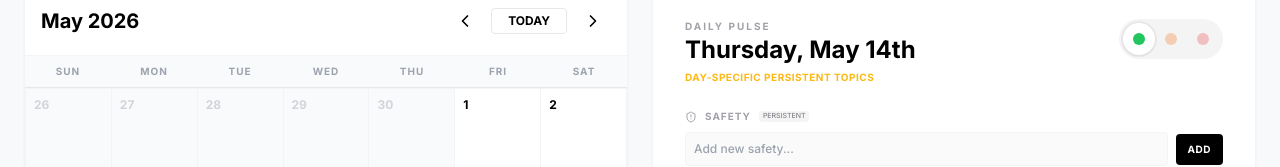
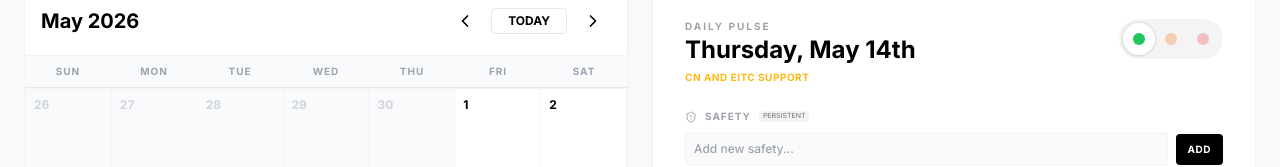
Before and after one commit to PythonProgrammer1986/Daily-Pulse-SQDCC, a React (Vite) app: page / in a window 1280 px wide. Both pictures are taken after a click on the button "DAILY CALENDAR". Shown: the part 229-396 px from the top of the page. Built offline with nearby package versions, Linux system fonts and the light colour scheme.

Commit message:
feat: update daily pulse topics and add support log
Replace static persistent topic headers with dynamic day-specific categories and introduce a new support_require section to the data model.

```diff
--- a/components/CalendarView.tsx
+++ b/components/CalendarView.tsx
@@ -29,6 +29,7 @@ import {
   StickyNote,
   Trash2,
   CheckSquare,
+  LifeBuoy,
 } from "lucide-react";
 
 interface CalendarViewProps {
@@ -344,9 +345,21 @@ const CalendarView: React.FC<CalendarViewProps> = ({
               <h3 className="text-2xl font-black text-black leading-none">
                 {format(selectedDate, "EEEE, MMM do")}
               </h3>
-              <p className="text-[10px] font-bold text-[#FDB913] mt-2 uppercase tracking-wider">
-                Day-Specific Persistent Topics
-              </p>
+              {(() => {
+                const day = format(selectedDate, 'EEEE');
+                const details: Record<string, string> = {
+                  Monday: "Machine Orders (MO) & BOM",
+                  Tuesday: "SOP and Fixtures",
+                  Wednesday: "Project Updates",
+                  Thursday: "CN and EITC Support",
+                  Friday: "Weekly Improvement"
+                };
+                return details[day] ? (
+                  <p className="text-[10px] font-bold text-[#FDB913] mt-2 uppercase tracking-wider">
+                    {details[day]}
+                  </p>
+                ) : null;
+              })()}
             </div>
 
             <div className="flex bg-zinc-100 p-1 rounded-full">
@@ -463,12 +476,21 @@ const CalendarView: React.FC<CalendarViewProps> = ({
               onComplete={handleCompletePersistent}
             />
 
-            <div className="pt-4 border-t border-zinc-100">
+            <div className="pt-4 border-t border-zinc-100 space-y-6">
               <PersistentLog
                 icon={Info}
                 label="INFORMATION AND TEAM SUGGESTIONS"
                 field="general_notes"
                 items={appState.general_notes}
+                onAdd={handleAddPersistent}
+                onDelete={handleDeletePersistent}
+                onComplete={handleCompletePersistent}
+              />
+              <PersistentLog
+                icon={LifeBuoy}
+                label="SUPPORT REQUIRE"
+                field="support_require"
+                items={appState.support_require}
                 onAdd={handleAddPersistent}
                 onDelete={handleDeletePersistent}
                 onComplete={handleCompletePersistent}
--- a/types.ts
+++ b/types.ts
@@ -239,6 +239,7 @@ export interface AppState {
   ssqdcc_cost?: PersistentItem[];
   ssqdcc_capital?: PersistentItem[];
   general_notes?: PersistentItem[];
+  support_require?: PersistentItem[];
   topic_monday?: PersistentItem[];
   topic_tuesday?: PersistentItem[];
   topic_wednesday?: PersistentItem[];
```
